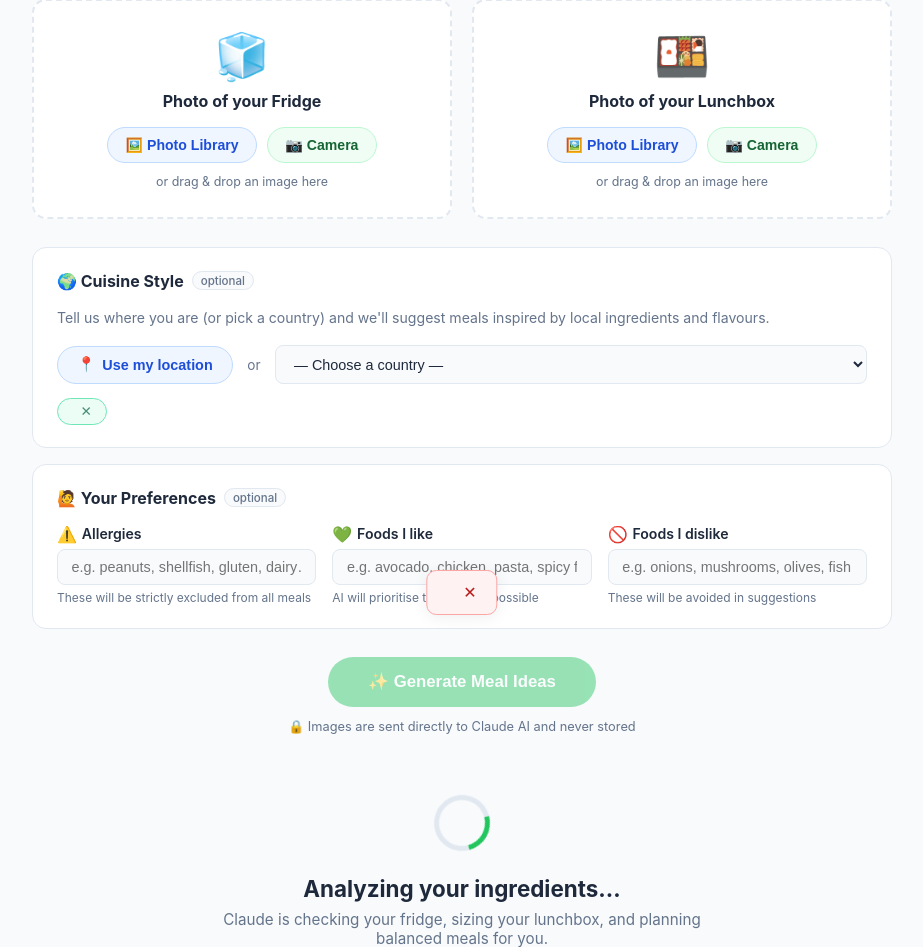
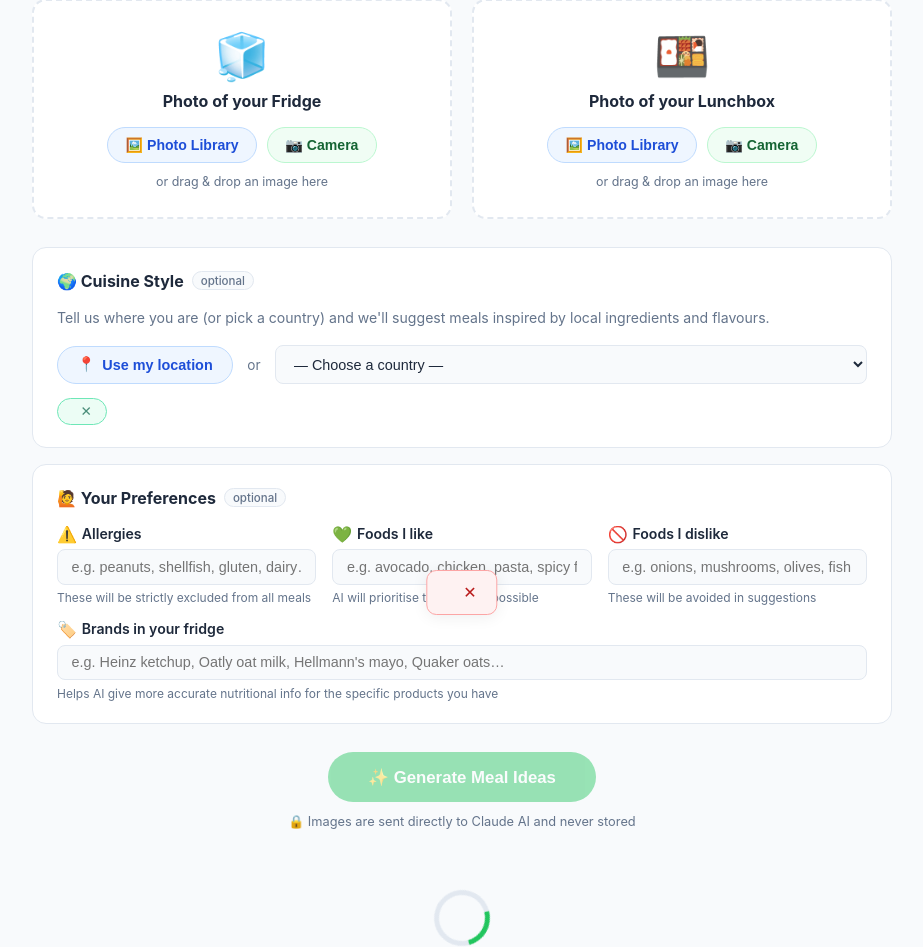
Before and after one commit to 36elyanm/Lunch, a Flask app: page / in a window 1280 px wide. Shown: the part 161-1108 px from the top of the page, without its empty margins (178-1101 px from the left). Run offline with Flask 3, Linux system fonts and the light colour scheme.

Commit message:
Add brands field for accurate nutritional info
Users can now list specific product brands in their fridge (e.g. Heinz,
Oatly, Hellmann's). Claude uses the known nutritional profiles of those
brands for more accurate calorie and macro estimates.

https://claude.ai/code/session_01PTQZFfvv2Pqni8Gf9xXcdU

```diff
--- a/app.py
+++ b/app.py
@@ -76,7 +76,7 @@ def encode_image(image_file) -> tuple[str, str]:
     return b64, media_type
 
 
-def build_preferences_text(allergies: str, likes: str, dislikes: str, country: str) -> str:
+def build_preferences_text(allergies: str, likes: str, dislikes: str, brands: str, country: str) -> str:
     """Build a preferences block to inject into the user message."""
     lines = []
     if country.strip():
@@ -85,6 +85,12 @@ def build_preferences_text(allergies: str, likes: str, dislikes: str, country: s
             "Please draw inspiration from that country's traditional ingredients, spice profiles, "
             "and typical lunch dishes. Adapt the meal names, seasoning, and presentation to reflect "
             "local culinary culture while still using the ingredients visible in my fridge."
+        )
+    if brands.strip():
+        lines.append(
+            f"BRANDS IN MY FRIDGE: {brands.strip()}. "
+            "Use these specific brand names when referencing those products in ingredient lists "
+            "and use their known nutritional profiles for more accurate calorie and macro estimates."
         )
     if allergies.strip():
         lines.append(f"ALLERGIES (MUST avoid completely): {allergies.strip()}")
@@ -117,8 +123,9 @@ def analyze():
     allergies = request.form.get("allergies", "")
     likes = request.form.get("likes", "")
     dislikes = request.form.get("dislikes", "")
+    brands = request.form.get("brands", "")
     country = request.form.get("country", "").strip()
-    prefs_text = build_preferences_text(allergies, likes, dislikes, country)
+    prefs_text = build_preferences_text(allergies, likes, dislikes, brands, country)
 
     try:
         fridge_b64, fridge_media = encode_image(fridge_file)
--- a/templates/index.html
+++ b/templates/index.html
@@ -212,6 +212,21 @@
               />
               <span class="pref-hint">These will be avoided in suggestions</span>
             </div>
+          </div>
+
+          <!-- Brands row — full width below the 3-col grid -->
+          <div class="pref-field pref-brands" style="margin-top: .85rem;">
+            <label for="brands">
+              <span class="pref-icon">🏷️</span> Brands in your fridge
+            </label>
+            <input
+              type="text"
+              id="brands"
+              name="brands"
+              placeholder="e.g. Heinz ketchup, Oatly oat milk, Hellmann's mayo, Quaker oats…"
+              autocomplete="off"
+            />
+            <span class="pref-hint">Helps AI give more accurate nutritional info for the specific products you have</span>
           </div>
         </div>
 
```
